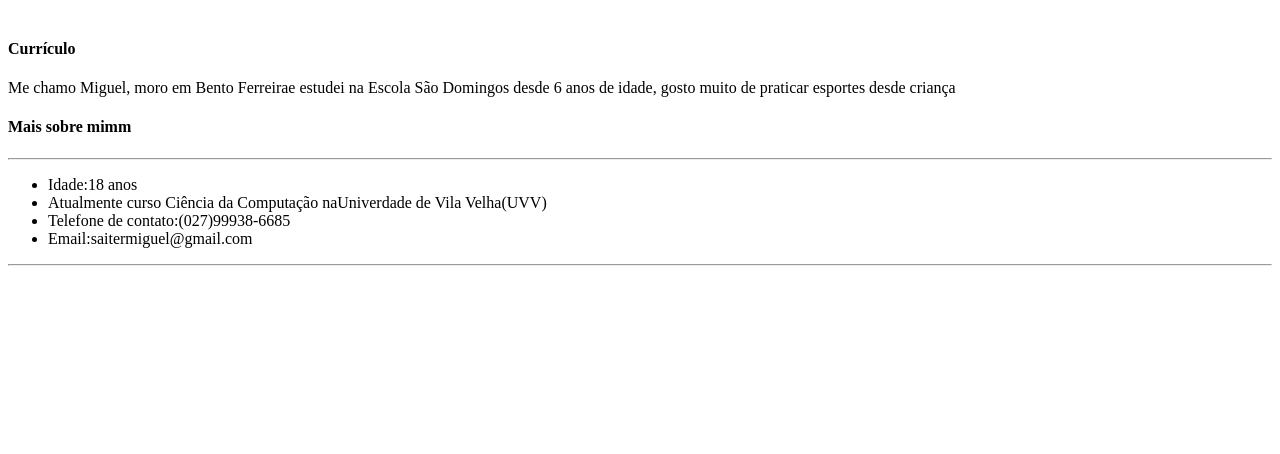
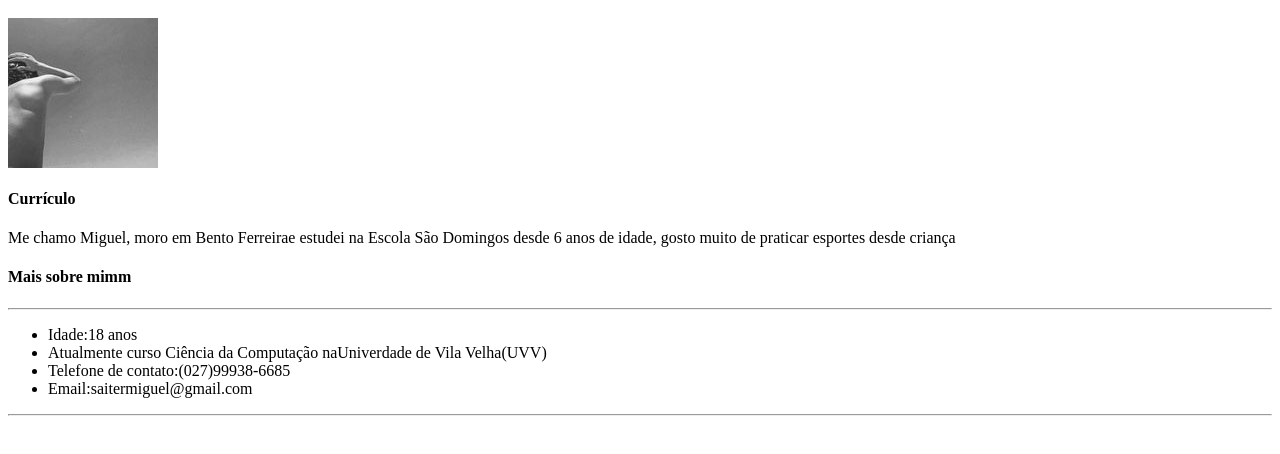
Before and after one commit to MiguelSaiterPadovan/Curr-culo, a plain HTML site: page novo.html in a window 1280 px wide. Shown: the part 48-502 px from the top of the page. Drawn offline with Linux system fonts and the light colour scheme.

Commit message:
Add files via upload

```diff
--- a/novo.html
+++ b/novo.html
@@ -6,7 +6,7 @@
 </head>
 <body>
     <h1>Miguel Saiter Padovan</h1>
-    <img>
+    <img src="./foto.jpg">
     <h4>Currículo</h4>
     <p>Me chamo Miguel, moro em Bento Ferreirae estudei na Escola São Domingos desde 6 anos de idade, gosto muito de praticar esportes desde criança</p>
     <h4>Mais sobre mimm</h4>
```
Also changed, not shown: foto.jpg (added).
